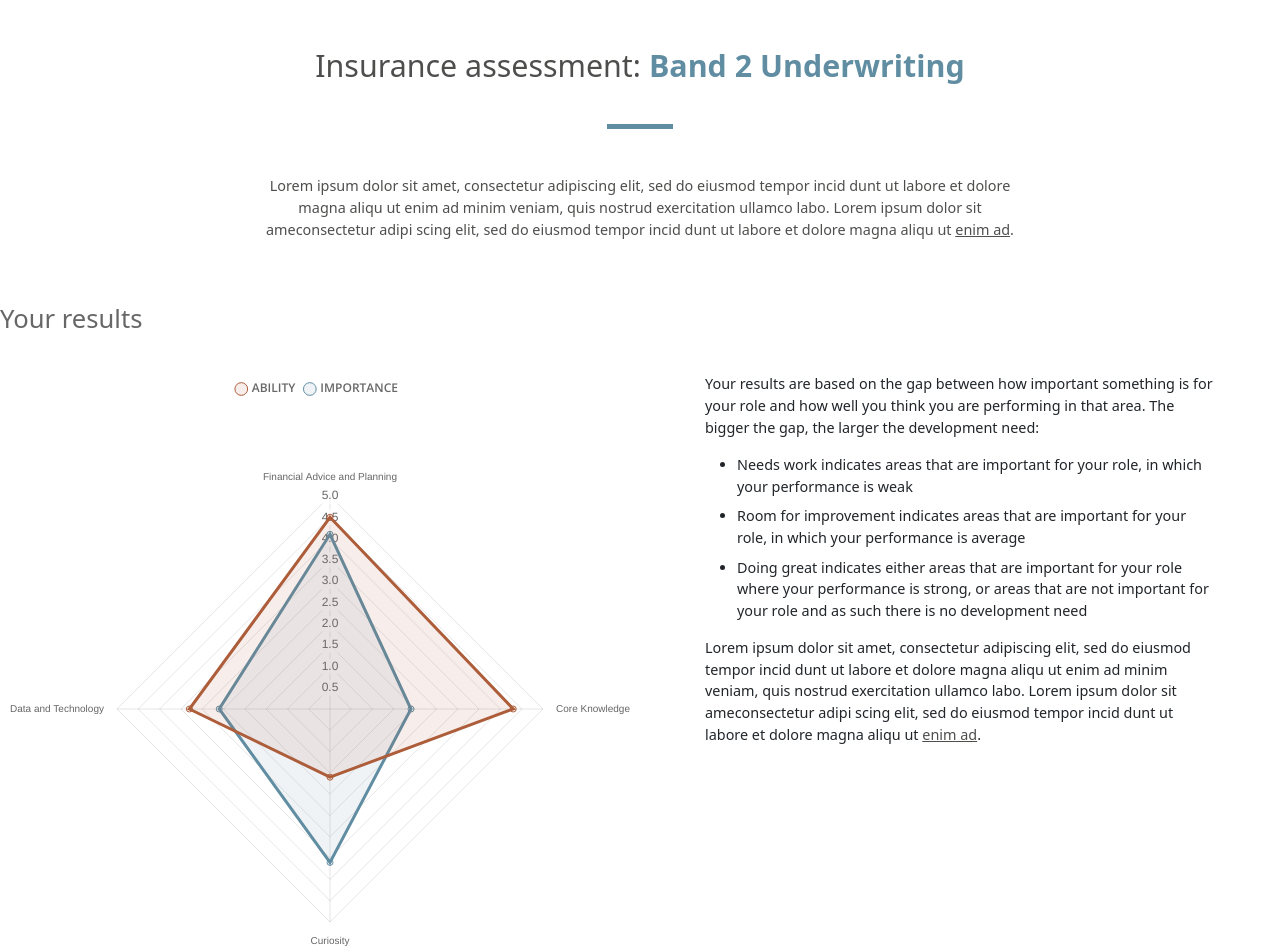
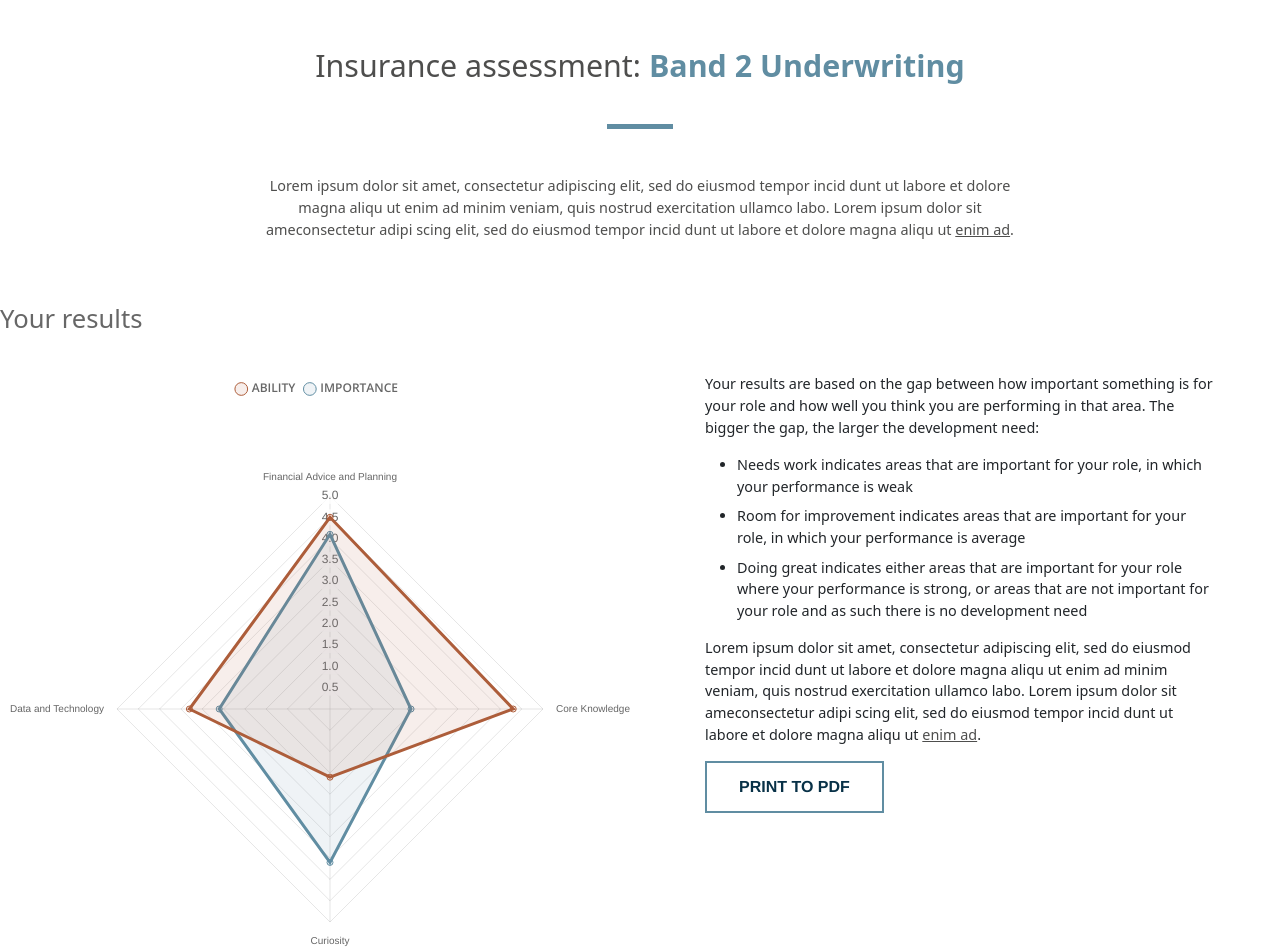
Before and after one commit to timrobinson33/survey-sample, a React (Create React App) app: page /survey-sample/results in a window 1280 px wide. Shown: the top 952 px of the page. Built offline with nearby package versions, Linux system fonts and the light colour scheme; what survey-react would draw is missing.

Commit message:
Add print button next to chart

```diff
--- a/src/Results.css
+++ b/src/Results.css
@@ -187,7 +187,7 @@ h5.icon-title {
     h5.icon-title {
         padding-left: 1rem;
     }
-    .member-button {
+    .member-button, .hideforprint {
         display: none;
     }
 }
--- a/src/Results.js
+++ b/src/Results.js
@@ -56,6 +56,7 @@ export default function Results() {
           quis nostrud exercitation ullamco labo. Lorem ipsum dolor sit ameconsectetur
           adipi scing elit, sed do eiusmod tempor incid dunt ut labore et dolore
           magna aliqu ut <a href="#">enim ad</a>.</p>
+          <Link class="member-button-link" to='javascript:if(window.print)window.print()'>Print to PDF</Link>
         </div>
       </div>
       <div class="row w-100 m-0">
```
